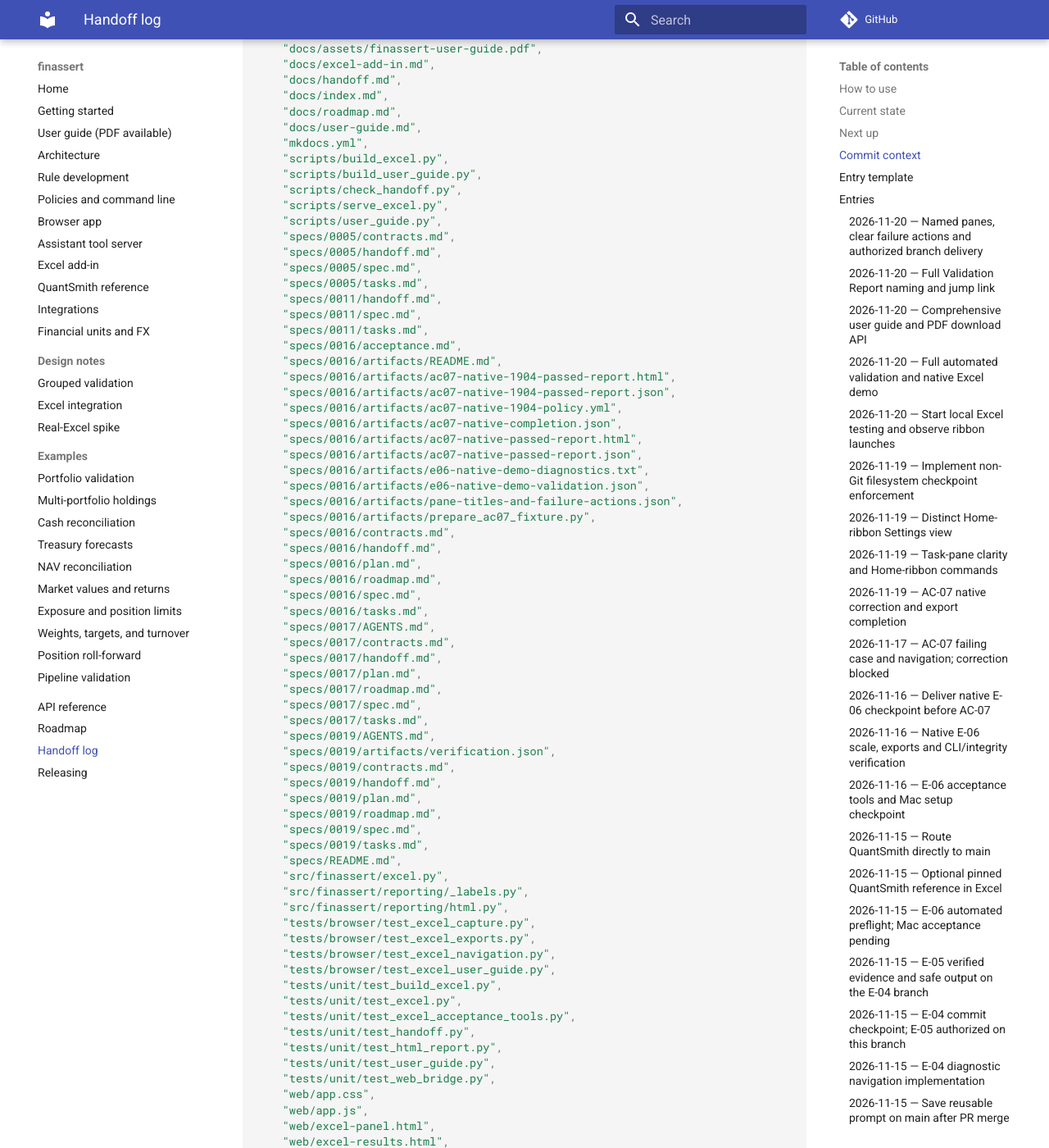
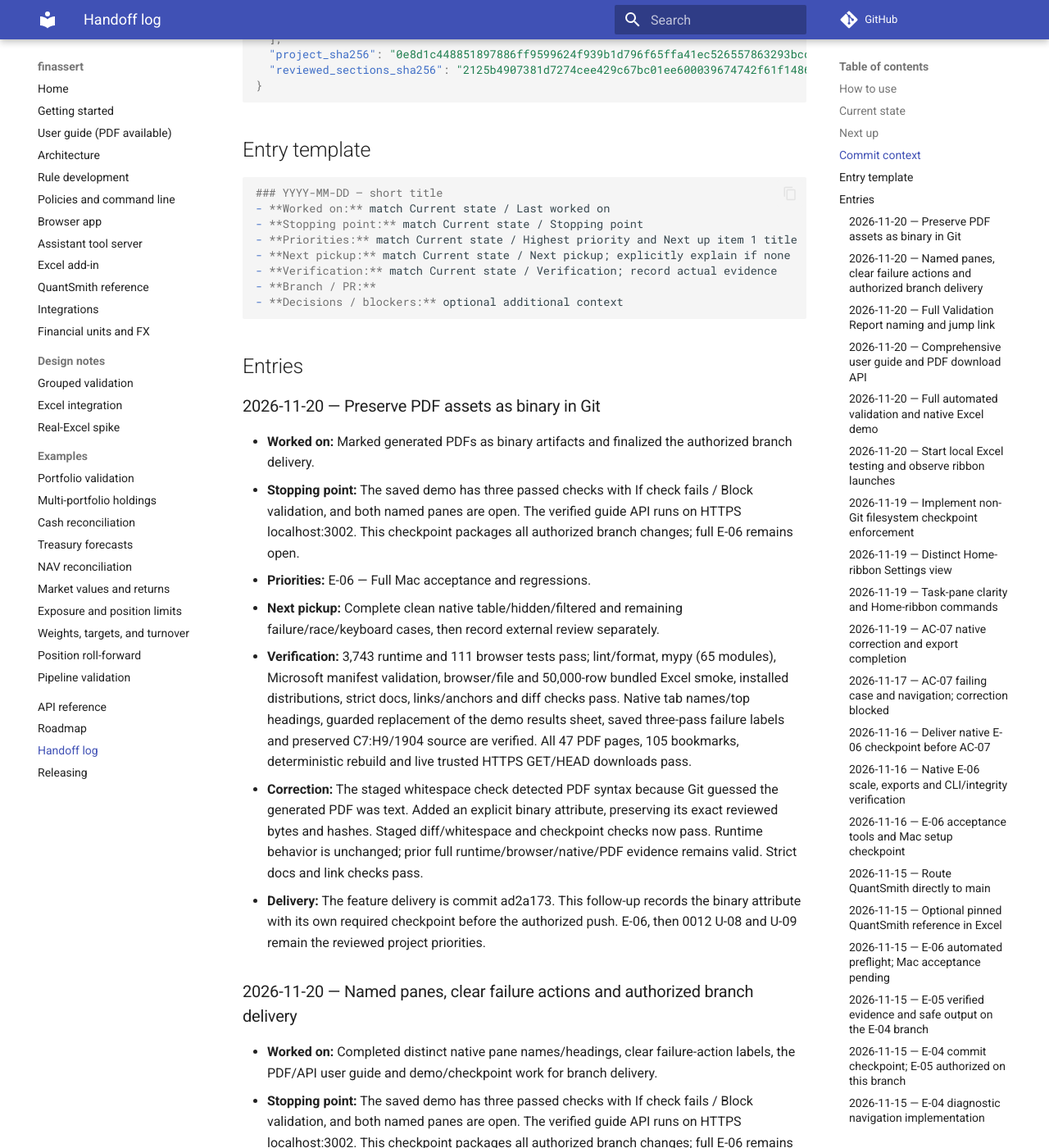
Before and after one commit to thatquantguy44/finassert, an MkDocs documentation site: the page built from docs/handoff.md, in a window 1280 px wide and 1400 px high, scrolled down 3266 px. Shown: the whole window at 82% size. Built offline with MkDocs 1.6.1 and Material for MkDocs 9.7.7, drawn with Linux system fonts in a browser that asks for light colours; comment, search, counter and statistics services are not loaded; some of the changed text lies outside the part shown.

Commit message:
chore: track generated PDF assets as binary

````diff
--- a/docs/handoff.md
+++ b/docs/handoff.md
@@ -23,7 +23,7 @@ and the roadmap defer to this ordering; numbered spec.md files own requirements.
 
 ## Current state
 
-- **Last worked on:** Completed distinct native pane names/headings, clear failure-action labels, the PDF/API user guide and demo/checkpoint work for branch delivery.
+- **Last worked on:** Marked generated PDFs as binary artifacts and finalized the authorized branch delivery.
 - **Highest priority:** E-06 — Full Mac acceptance and regressions.
 - **Next pickup:** Complete clean native table/hidden/filtered and remaining failure/race/keyboard cases, then record external review separately.
 - **Verification:** 3,743 runtime and 111 browser tests pass; lint/format, mypy (65 modules), Microsoft manifest validation, browser/file and 50,000-row bundled Excel smoke, installed distributions, strict docs, links/anchors and diff checks pass. Native tab names/top headings, guarded replacement of the demo results sheet, saved three-pass failure labels and preserved C7:H9/1904 source are verified. All 47 PDF pages, 105 bookmarks, deterministic rebuild and live trusted HTTPS GET/HEAD downloads pass.
@@ -31,9 +31,10 @@ and the roadmap defer to this ordering; numbered spec.md files own requirements.
 - **Branch:** `feature/excel-e06-mac-acceptance`, from main `67c3c1c`.
   Delivery includes pane/report UI, native evidence, the guide/API and explicit
   filesystem checkpoint support, with tests and documentation.
-- **Last commits:** `60ea433` retained the earlier AC-07 failing/navigation checkpoint;
-  `6328253` delivered initial E-06 scale/export evidence. This new checkpoint
-  belongs to the enclosing user-authorized branch delivery commit.
+- **Last commits:** `ad2a173` delivers the named panes, clear failure actions,
+  downloadable guide and all earlier authorized branch work. `60ea433` retains
+  the earlier AC-07 failing/navigation checkpoint. This binary-asset follow-up
+  has its own enclosing user-authorized delivery checkpoint.
 - **Delivered:** E-01–E-05 and the pinned local reference reader are merged.
   Native scale/exports/CLI/integrity and the small 1900 correction loop are verified.
   Native ribbon visibility and both launch routes are now observed. Full E-06,
@@ -92,8 +93,12 @@ use `git log -5 --oneline` for the live tip. Regenerate with --refresh.
 ```json
 {
   "version": 1,
-  "prior_head": "60ea433e161f0672193a97cce15d51c9f307130a",
+  "prior_head": "ad2a173ba913330df616b59f074a9a017b23dcad",
   "recent_commits": [
+    {
+      "commit": "ad2a173ba913330df616b59f074a9a017b23dcad",
+      "subject": "feat(excel): clarify validation UI and add downloadable user guide"
+    },
     {
       "commit": "60ea433e161f0672193a97cce15d51c9f307130a",
       "subject": "test(excel): record AC07 native failure and navigation evidence"
@@ -109,94 +114,15 @@ use `git log -5 --oneline` for the live tip. Regenerate with --refresh.
     {
       "commit": "7af01ffcee0a5bccfe5c27d2740da0aea9ac593d",
       "subject": "Merge pull request #26 from thatquantguy44/feature/excel-diagnostic-navigation"
-    },
-    {
-      "commit": "251542222cf52a34fb00e89b60279581a3728c03",
-      "subject": "docs: save reusable handoff enforcement prompt"
     }
   ],
   "changed_paths": [
-    ".gitignore",
-    "AGENTS.md",
-    "CONTRIBUTING.md",
-    "README.md",
-    "docs/assets/finassert-user-guide.json",
-    "docs/assets/finassert-user-guide.pdf",
-    "docs/excel-add-in.md",
+    ".gitattributes",
     "docs/handoff.md",
-    "docs/index.md",
-    "docs/roadmap.md",
-    "docs/user-guide.md",
-    "mkdocs.yml",
-    "scripts/build_excel.py",
-    "scripts/build_user_guide.py",
-    "scripts/check_handoff.py",
-    "scripts/serve_excel.py",
-    "scripts/user_guide.py",
-    "specs/0005/contracts.md",
-    "specs/0005/handoff.md",
-    "specs/0005/spec.md",
-    "specs/0005/tasks.md",
-    "specs/0011/handoff.md",
-    "specs/0011/spec.md",
-    "specs/0011/tasks.md",
-    "specs/0016/acceptance.md",
-    "specs/0016/artifacts/README.md",
-    "specs/0016/artifacts/ac07-native-1904-passed-report.html",
-    "specs/0016/artifacts/ac07-native-1904-passed-report.json",
-    "specs/0016/artifacts/ac07-native-1904-policy.yml",
-    "specs/0016/artifacts/ac07-native-completion.json",
-    "specs/0016/artifacts/ac07-native-passed-report.html",
-    "specs/0016/artifacts/ac07-native-passed-report.json",
-    "specs/0016/artifacts/e06-native-demo-diagnostics.txt",
-    "specs/0016/artifacts/e06-native-demo-validation.json",
-    "specs/0016/artifacts/pane-titles-and-failure-actions.json",
-    "specs/0016/artifacts/prepare_ac07_fixture.py",
-    "specs/0016/contracts.md",
-    "specs/0016/handoff.md",
-    "specs/0016/plan.md",
-    "specs/0016/roadmap.md",
-    "specs/0016/spec.md",
-    "specs/0016/tasks.md",
-    "specs/0017/AGENTS.md",
-    "specs/0017/contracts.md",
-    "specs/0017/handoff.md",
-    "specs/0017/plan.md",
-    "specs/0017/roadmap.md",
-    "specs/0017/spec.md",
-    "specs/0017/tasks.md",
-    "specs/0019/AGENTS.md",
-    "specs/0019/artifacts/verification.json",
-    "specs/0019/contracts.md",
-    "specs/0019/handoff.md",
-    "specs/0019/plan.md",
-    "specs/0019/roadmap.md",
-    "specs/0019/spec.md",
-    "specs/0019/tasks.md",
-    "specs/README.md",
-    "src/finassert/excel.py",
-    "src/finassert/reporting/_labels.py",
-    "src/finassert/reporting/html.py",
-    "tests/browser/test_excel_capture.py",
-    "tests/browser/test_excel_exports.py",
-    "tests/browser/test_excel_navigation.py",
-    "tests/browser/test_excel_user_guide.py",
-    "tests/unit/test_build_excel.py",
-    "tests/unit/test_excel.py",
-    "tests/unit/test_excel_acceptance_tools.py",
-    "tests/unit/test_handoff.py",
-    "tests/unit/test_html_report.py",
-    "tests/unit/test_user_guide.py",
-    "tests/unit/test_web_bridge.py",
-    "web/app.css",
-    "web/app.js",
-    "web/excel-panel.html",
-    "web/excel-results.html",
-    "web/excel.js",
-    "web/index.html"
+    "specs/0019/handoff.md"
   ],
-  "project_sha256": "9e71f7c0f6f0ea9def666c4b5b92fe45fee1ab658d75462c21470c982c30ec29",
-  "reviewed_sections_sha256": "3b81eeae38e6c75751c6237b7694b25ada4a0dc48d76f2c217433b964413d189"
+  "project_sha256": "0e8d1c448851897886ff9599624f939b1d796f65ffa41ec526557863293bcd83",
+  "reviewed_sections_sha256": "2125b4907381d7274cee429c67bc01ee600039674742f61f1486fd1d0db65a86"
 }
 ```
 <!-- /finassert-handoff-checkpoint -->
@@ -215,6 +141,22 @@ use `git log -5 --oneline` for the live tip. Regenerate with --refresh.
 ```
 
 ## Entries
+
+### 2026-11-20 — Preserve PDF assets as binary in Git
+
+- **Worked on:** Marked generated PDFs as binary artifacts and finalized the authorized branch delivery.
+- **Stopping point:** The saved demo has three passed checks with If check fails / Block validation, and both named panes are open. The verified guide API runs on HTTPS localhost:3002. This checkpoint packages all authorized branch changes; full E-06 remains open.
+- **Priorities:** E-06 — Full Mac acceptance and regressions.
+- **Next pickup:** Complete clean native table/hidden/filtered and remaining failure/race/keyboard cases, then record external review separately.
+- **Verification:** 3,743 runtime and 111 browser tests pass; lint/format, mypy (65 modules), Microsoft manifest validation, browser/file and 50,000-row bundled Excel smoke, installed distributions, strict docs, links/anchors and diff checks pass. Native tab names/top headings, guarded replacement of the demo results sheet, saved three-pass failure labels and preserved C7:H9/1904 source are verified. All 47 PDF pages, 105 bookmarks, deterministic rebuild and live trusted HTTPS GET/HEAD downloads pass.
+- **Correction:** The staged whitespace check detected PDF syntax because Git
+  guessed the generated PDF was text. Added an explicit binary attribute, preserving
+  its exact reviewed bytes and hashes. Staged diff/whitespace and checkpoint checks
+  now pass. Runtime behavior is unchanged; prior full runtime/browser/native/PDF
+  evidence remains valid. Strict docs and link checks pass.
+- **Delivery:** The feature delivery is commit ad2a173. This follow-up records the
+  binary attribute with its own required checkpoint before the authorized push.
+  E-06, then 0012 U-08 and U-09 remain the reviewed project priorities.
 
 ### 2026-11-20 — Named panes, clear failure actions and authorized branch delivery
 
````
Also changed, not shown: specs/0019/handoff.md (+8 -0 lines), 1 other file.
